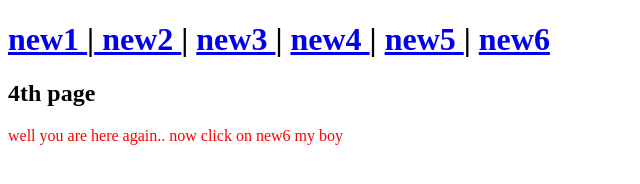
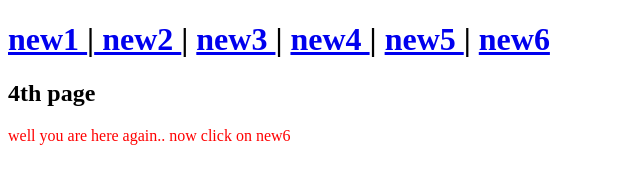
Before and after one commit to THEDARKDEVIL007/funny, a plain HTML site: page new4.html in a window 1280 px wide. Shown: the full height of the page, 0-640 px from the left. Drawn offline with Linux system fonts and the light colour scheme.

Commit message:
Update new4.html

```diff
--- a/new4.html
+++ b/new4.html
@@ -7,7 +7,7 @@
 <h1> <a href="index.html"> new1 </a> |<a href="new2.html"> new2 </a>|  <a href="new3.html"> new3 </a> | <a href="new4.html"> new4 </a> | <a href="new5.html"> new5 </a> | <a href="new6.html"> new6 </a> </h1>
 
 <h2> 4th page </h2>
-<p style="font: size 20px; color:red"> well you are here again.. now click on new6 my boy </p>
+<p style="font: size 20px; color:red"> well you are here again.. now click on new6 </p>
 
 </body>
 </head>
```
